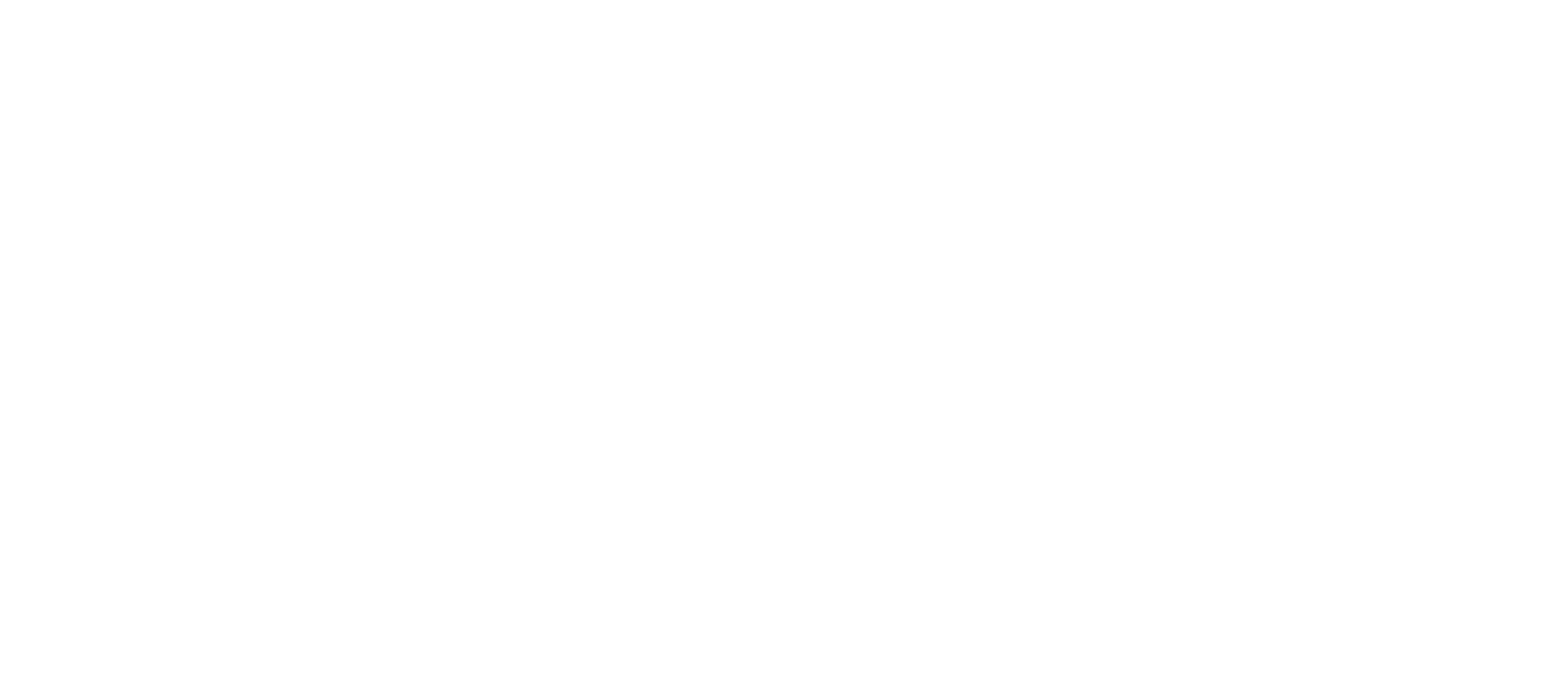
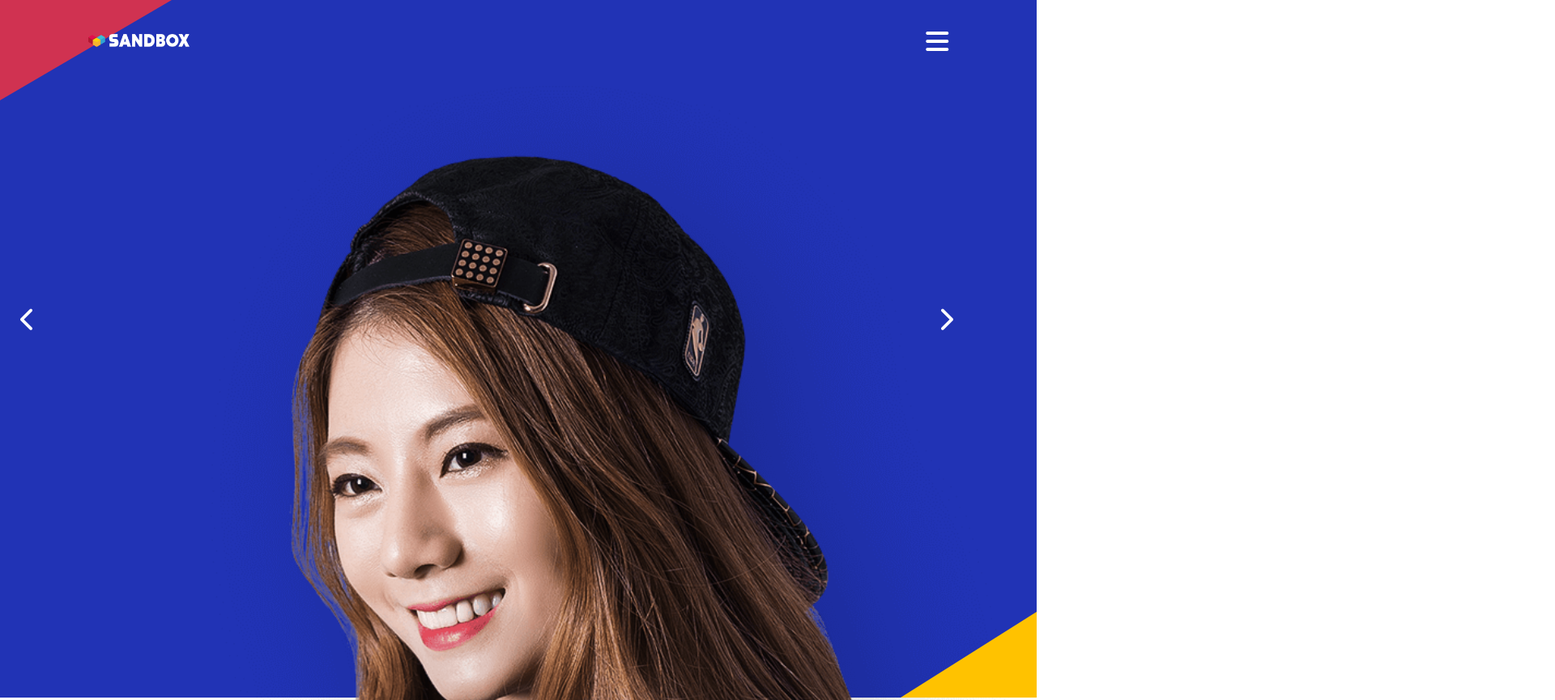
Before and after one commit to LazyLonghorn/sandbox_clone, a plain HTML site: page index.html in a window 1280 px wide. Shown: the top 865 px of the page at 81% size, 1920 px wide, since content can reach past the window. Before the commit the page ends 800 px from the top, so only its background shows below. Drawn offline with Linux system fonts and the light colour scheme.

Commit message:
main-slider ing
Day1

```diff
--- /dev/null
+++ b/css/index/header.css
@@ -0,0 +1,31 @@
+/*index.html Header*/
+
+header{
+    background: #2133B5;
+    height: 862px;
+    z-index:-2;
+}
+header .cont-box:first-of-type{
+    top:0; left:0;
+    border-right:212px solid transparent;
+    border-top:124px solid #D03251;
+    z-index:-1;
+}
+header .cont-box:last-of-type{
+    right:0; bottom:0;
+    border-left:168px solid transparent;
+    border-bottom:106px solid #FFC200;
+}
+header .header__section{
+    width:83%;
+    margin: 0 auto;
+    padding: 5px;
+    margin-top:30px;
+    display:flex;
+    justify-content: space-between;
+    align-items: center;
+}
+.header__section img{
+    width:125px;
+    height: 16px;
+}
--- /dev/null
+++ b/css/index/index.css
@@ -0,0 +1,44 @@
+/*index.html CSS*/
+@import "./header.css";
+@import "./slider.css";
+
+/*
+.container:nth-of-type(1){
+    content: '';
+    background: red;
+    display: block;
+    width: 100%;
+    height: 106px;
+}
+*/
+.container:nth-of-type(1)>.cont-box:nth-of-type(2){
+    position: absolute;
+    bottom:0;
+    right:0;
+    width:0px;height:0px;
+    border-left:168px solid transparent; /*border의 성질을 이용해 오른쪽테두리만 투명으로 만든다. */
+    border-bottom:106px solid #FFC200; /*border를 사용해 두께를 만든다.*/
+}
+.container:nth-of-type(2)>.cont-box:nth-of-type(1){
+    position: absolute;
+    bottom:0;
+    right:0;
+    width:0px;height:0px;
+    border-left:168px solid transparent; /*border의 성질을 이용해 오른쪽테두리만 투명으로 만든다. */
+    border-bottom:106px solid grey; /*border를 사용해 두께를 만든다.*/
+}
+
+.container:nth-of-type(2){
+    position: relative;
+    background: #FFC200;
+    display: block;
+    width: 100%;
+    height: 2078px;
+}
+.container:nth-of-type(3){
+    position: relative;
+    background: grey;
+    display: block;
+    width: 100%;
+    height: 420px;
+}
--- /dev/null
+++ b/css/index/slider.css
@@ -0,0 +1,21 @@
+/*index.html Main CSS*/
+
+.main-slider_img img{
+    width:200%;
+    margin-left:-50%;
+    margin-top:-60px;
+    background-repeat: no-repeat;
+}
+.arrow__wrap{
+    position: absolute;
+    top: 380px;
+    width:90%;
+    padding-left: 25px;
+    display:flex;
+    justify-content: space-between;
+    align-items: center;
+}
+.arrow__wrap i{
+    color: #ffffff;
+    font-size:30px;
+}
--- /dev/null
+++ b/css/reset.css
@@ -0,0 +1,48 @@
+/* http://meyerweb.com/eric/tools/css/reset/
+   v2.0 | 20110126
+   License: none (public domain)
+*/
+
+html, body, div, span, applet, object, iframe,
+h1, h2, h3, h4, h5, h6, p, blockquote, pre,
+a, abbr, acronym, address, big, cite, code,
+del, dfn, em, img, ins, kbd, q, s, samp,
+small, strike, strong, sub, sup, tt, var,
+b, u, i, center,
+dl, dt, dd, ol, ul, li,
+fieldset, form, label, legend,
+table, caption, tbody, tfoot, thead, tr, th, td,
+article, aside, canvas, details, embed,
+figure, figcaption, footer, header, hgroup,
+menu, nav, output, ruby, section, summary,
+time, mark, audio, video {
+	margin: 0;
+	padding: 0;
+	border: 0;
+	font-size: 100%;
+	font: inherit;
+	vertical-align: baseline;
+}
+/* HTML5 display-role reset for older browsers */
+article, aside, details, figcaption, figure,
+footer, header, hgroup, menu, nav, section {
+	display: block;
+}
+body {
+	line-height: 1;
+}
+ol, ul {
+	list-style: none;
+}
+blockquote, q {
+	quotes: none;
+}
+blockquote:before, blockquote:after,
+q:before, q:after {
+	content: '';
+	content: none;
+}
+table {
+	border-collapse: collapse;
+	border-spacing: 0;
+}
--- /dev/null
+++ b/css/style.css
@@ -0,0 +1,21 @@
+@import "reset.css";
+@import "./index/index.css";
+@import url('https://fonts.googleapis.com/css?family=Open+Sans:400,600,600i,700,700i,800,800i&display=swap');
+
+*{
+    font-family: 'Open Sans', sans-serif;
+}
+/*GNB*/
+.gnb__container{
+    position: absolute;
+    display: block;
+    width: 100%;
+}
+.gnb__cont-box{
+    position: absolute;
+    width:0px;height:0px;
+}
+.gnb__menu i{
+    font-size:32px;
+    color:#ffffff;
+}
--- a/index.html
+++ b/index.html
@@ -4,9 +4,49 @@
     <meta charset="UTF-8">
     <meta name="viewport" content="width=device-width, initial-scale=1.0">
     <meta http-equiv="X-UA-Compatible" content="ie=edge">
+    <link rel="stylesheet" href="./css/style.css">
+    <script src="./js/index.js"></script>
+    <script src="https://kit.fontawesome.com/eb617a1186.js"></script>
     <title>Document</title>
 </head>
 <body>
+    <section class="title__section">
+        <header class="gnb__container container header">
+            <div class="gnb__cont-box cont-box"></div>
+            <section class="header__section">
+                <div class="header__column logo">
+                    <a href="#" class="logo-img">
+                        <img src="./images/common/sd_logo.png" alt="sd_logo">
+                    </a>
+                </div>
+                <div class="header__column gnb__menu">
+                    <a href="#" class="icon">
+                        <i class="fas fa-bars"></i>
+                    </a>
+                </div>
+            </section>
+            <article class="gnb-slider slider__banner main-slider">
+                <div class="arrow__wrap">
+                    <div class="left">
+                        <i class="fas fa-chevron-left"></i>
+                    </div>
+                    <div class="right">
+                        <i class="fas fa-chevron-right"></i>
+                    </div>
+                </div>
+                <ul class="main-slider_list">
+                    <li class="main-slider_item">
+                        <div class="main-slider_img">
+                            <img src="./images/common/main_creator_img0.png" alt="main_creator_img">
+                        </div>
+                    </li>
+                </ul>
+
+            </article>
+            <div class="gnb__cont-box cont-box"></div>
+        </header>
+    </section>
+
 
 </body>
 </html>
--- /dev/null
+++ b/js/index.js
@@ -0,0 +1,12 @@
+
+window.onload = function(){
+    // document.getElementById('moblie-gnb').addEventListener('click', function(e){
+
+    // });
+
+   document.getElementById('btn').addEventListener('click', function(e){
+        document.getElementById('menu').style.display = 'block';
+   });
+
+
+}
```
Also changed, not shown: images/common/main_creator_img0.png (added), images/common/main_creator_img1.png (added), images/common/main_creator_img2.png (added), images/common/sd_logo.png (added).
